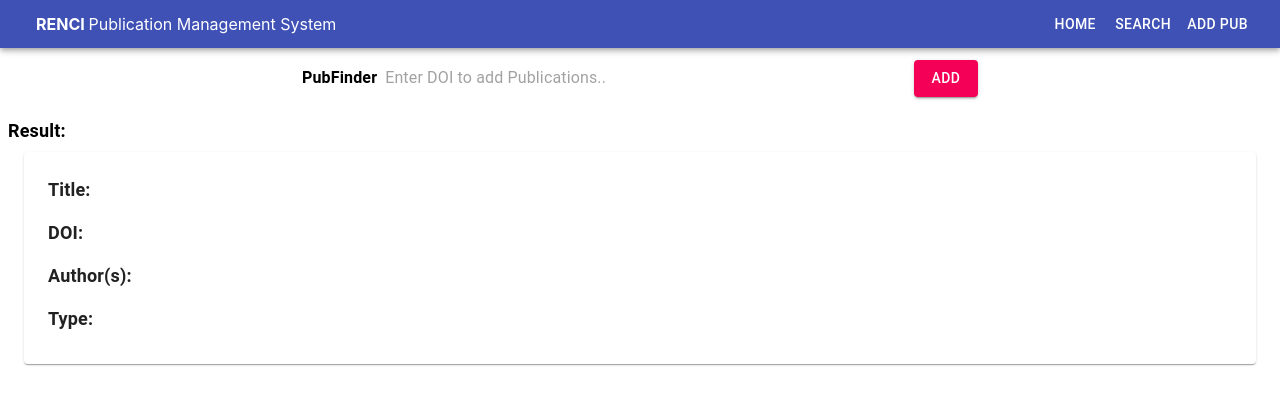
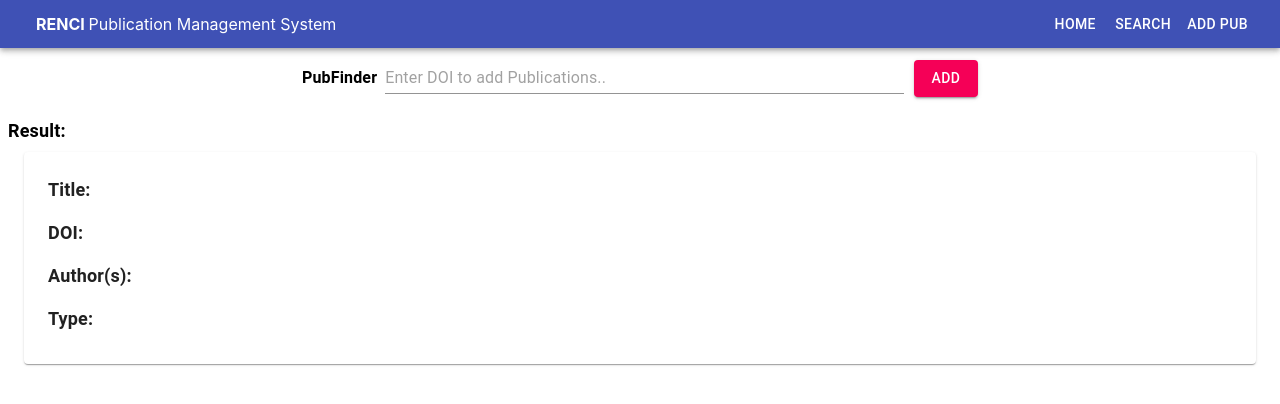
Before and after one commit to connectbo/Publication-Management-System-RENCI, a React (Create React App) app in the folder frontend/: page /add in a window 1280 px wide. Shown: the top 404 px of the page. Built offline with nearby package versions, Linux system fonts and the light colour scheme.

Commit message:
Change InputBase to Input

```diff
--- a/frontend/src/components/AddPub.js
+++ b/frontend/src/components/AddPub.js
@@ -5,7 +5,7 @@ import Card from '@material-ui/core/Card';
 import CardContent from '@material-ui/core/CardContent';
 import Button from '@material-ui/core/Button';
 import Typography from '@material-ui/core/Typography';
-import InputBase from '@material-ui/core/InputBase';
+import Input from '@material-ui/core/Input';
 
 const useStyles = makeStyles({
     body: {
@@ -52,7 +52,7 @@ const useStyles = makeStyles({
         <div>
           <Container className={classes.root}>
             <Typography><strong>PubFinder</strong></Typography>
-            <InputBase className={classes.input} id="ref" type="text" placeholder="Enter DOI to add Publications.." value={ref} onChange={handleChange}></InputBase>
+            <Input className={classes.input} id="ref" type="text" placeholder="Enter DOI to add Publications.." value={ref} onChange={handleChange}></Input>
             <Button className={classes.subButton} variant="contained" color="secondary" onClick={handleSubmit}>
               ADD </Button>
           </Container>
```
